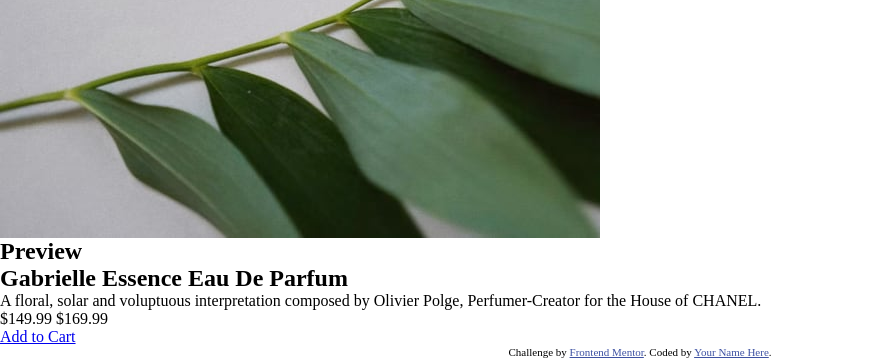
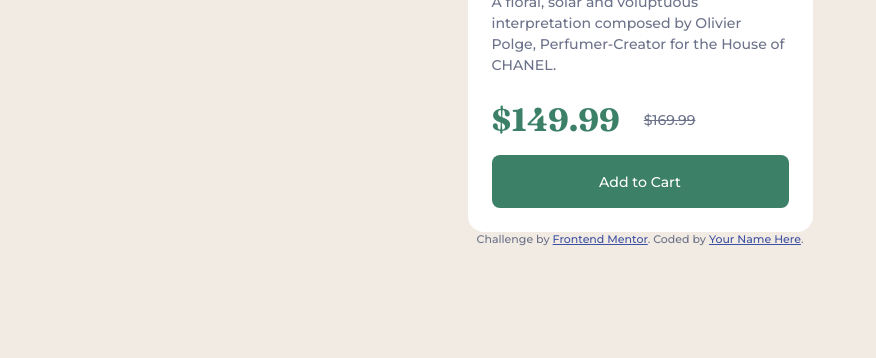
Before and after one commit to md-abid-hussain/product-preview-card-component, a plain HTML site: page index.html in a window 1280 px wide. Shown: the part 662-1020 px from the top of the page, without its empty margins (0-876 px from the left). After the commit the page ends 908 px from the top, so only its background shows below. Drawn offline with Linux system fonts and the light colour scheme.

Commit message:
added css to html

```diff
--- a/css/main.css
+++ b/css/main.css
@@ -14,6 +14,101 @@ img{
     object-fit: contain;
 }
 
+:root{
+    /* || COLOR */
+    --BGCOLOR-BODY:hsl(30, 38%, 92%);
+    --BGCOLOR-SECTION:hsl(0, 0%, 100%);
+    --COLOR-TEXT:hsl(228, 12%, 48%);
+    --COLOR-HEADING:hsl(212, 21%, 14%);
+    --COLOR-LINK: hsl(158, 36%, 37%);
+}
+
+body{
+    display: grid;
+    place-content: center;
+    min-height: 100vh;
+    background-color: var(--BGCOLOR-BODY);
+    font-family: 'Montserrat', sans-serif;
+    font-size: 14.1px;
+    color: var(--COLOR-TEXT);
+}
+
+main{
+    max-width: 345px;
+    border-radius: 1rem;
+}
+
+.perfume{
+    width: 345px;
+}
+
+img{
+    width:auto;
+    height: auto;
+    border-radius: 1rem 1rem 0 0;
+}
+
+
+.details{
+    display: flex;
+    flex-flow:column nowrap;
+    justify-content: space-between;
+    width:auto;
+    background-color: var(--BGCOLOR-SECTION);
+    border-radius: 0 0 1rem 1rem;
+    padding:1.5rem;
+}
+
+h2{
+    font:inherit;
+    letter-spacing: 0.5rem;
+    text-transform: uppercase;
+
+}
+
+h1{
+    font-weight: var(--FONT-BOLD);
+    font-family: 'Fraunces', serif;
+    color:var(--COLOR-HEADING);
+    font-size: 2rem;
+    margin:0.5rem 0;
+    font-weight: 700;
+}
+
+.desc{
+    line-height: 1.5;
+    padding-bottom:1.5rem;
+}
+
+.price{
+    display: flex;
+    align-items: center;
+    gap:1.5rem;
+    padding-bottom:1rem;
+}
+
+.new-price{
+    font-size:2rem;
+    font-family: 'Fraunces', serif;
+    color:var(--COLOR-LINK)
+}
+
+.old-price{
+    text-decoration:line-through;
+}
+
+.buy{
+    background: var(--COLOR-LINK);
+    border-radius: 0.5rem;
+    padding:1.1rem;
+    color:white;
+    text-decoration: none;
+    text-align: center;
+    display:flex;
+    align-items: center;
+    justify-content: center;
+    gap:0.5rem;
+}
 
 .attribution {
     font-size: 11px;
```
